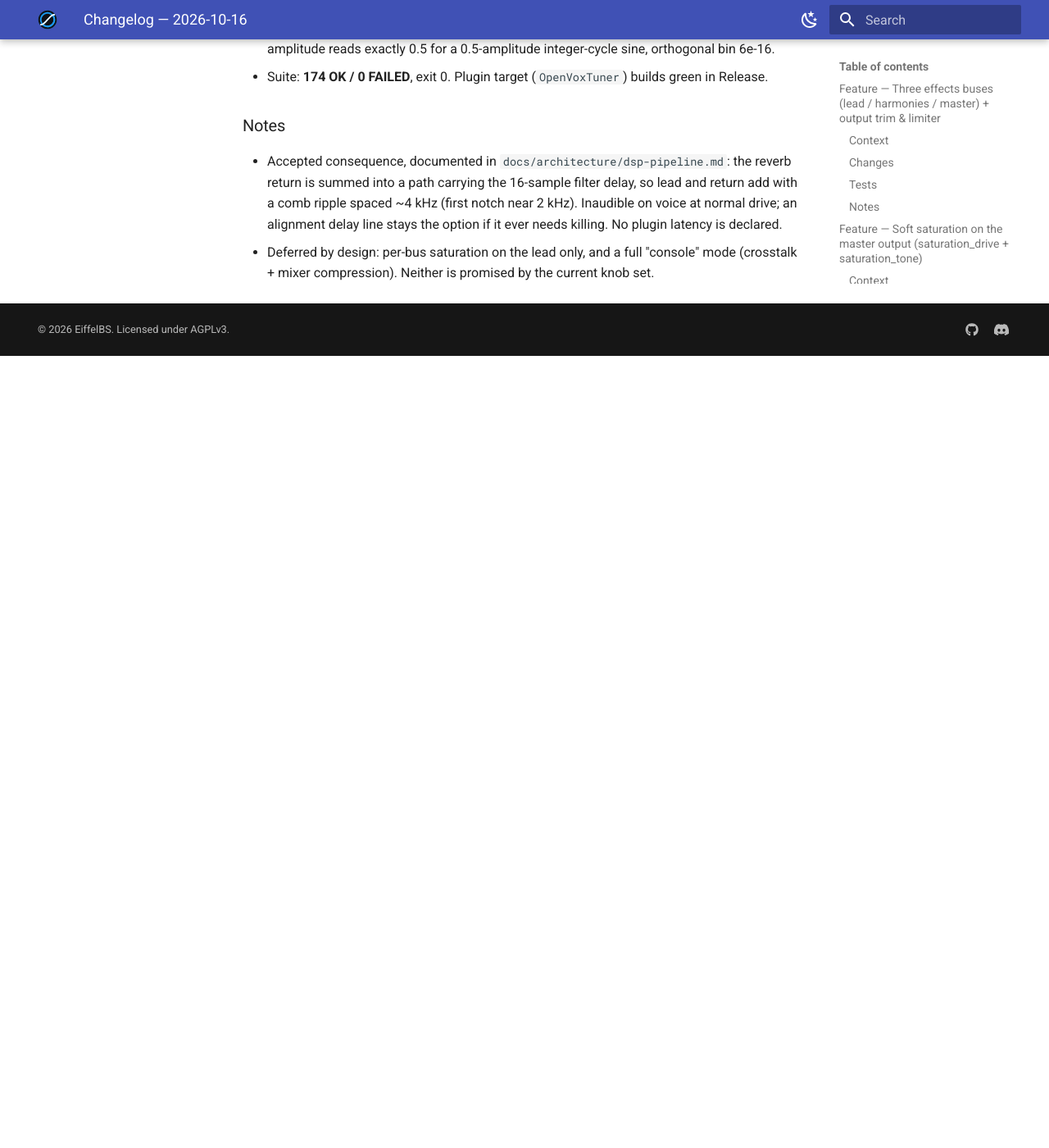
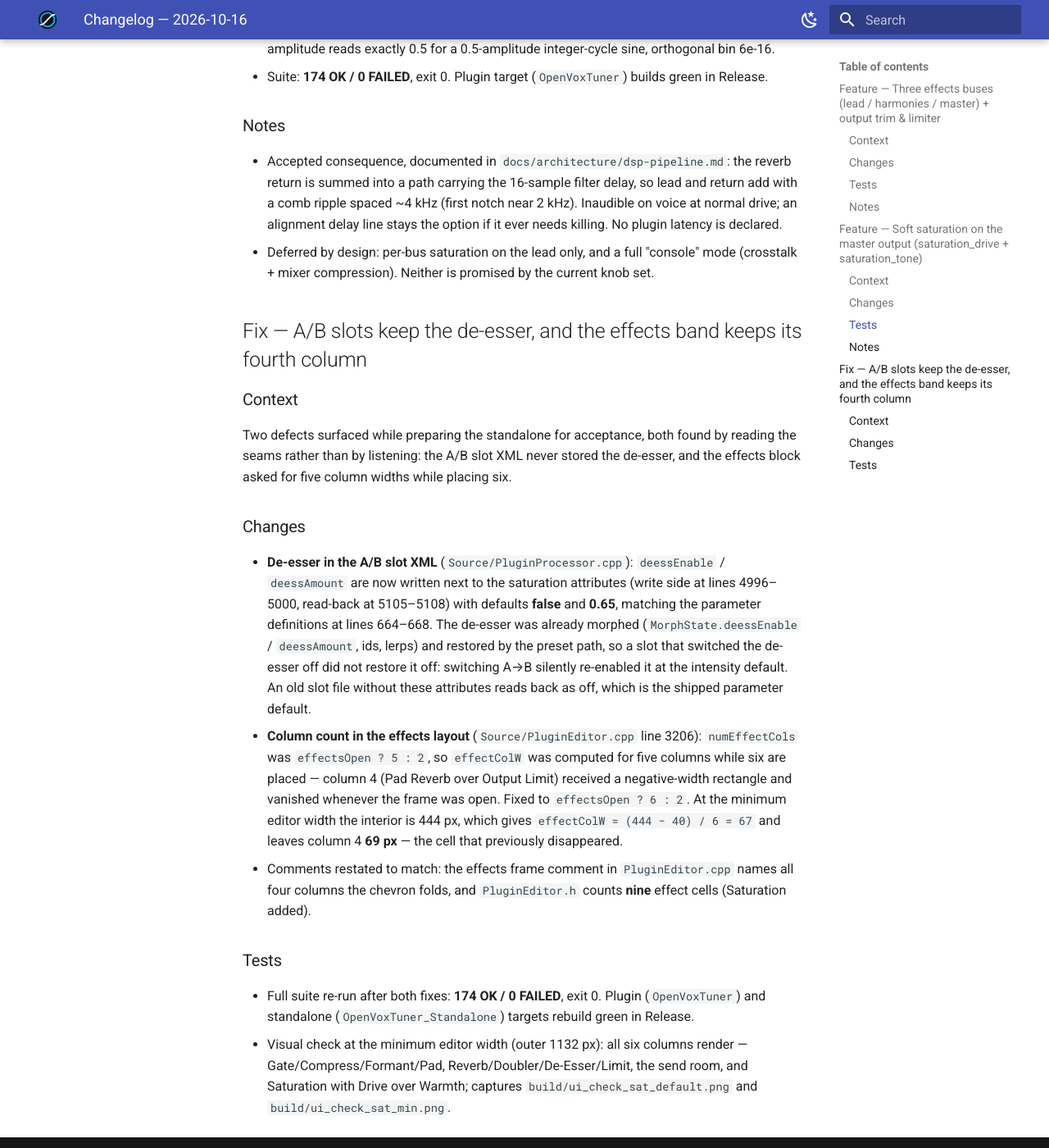
Before and after one commit to EiffelBS/OpenVoxTuner, an MkDocs documentation site: the page built from docs/changelog/changelog-2026-10-16.md, in a window 1280 px wide and 1400 px high, scrolled down 5747 px. Shown: the whole window at 82% size. Built offline with MkDocs 1.6.1 and Material for MkDocs 9.7.7, drawn with Linux system fonts in a browser that asks for light colours; the version menu is left out; before the commit the page ends 6181 px from its top, so only the background shows below that.

Commit message:
fix: A/B slots store the de-esser, effects band keeps all six columns
The slot XML captured and morphed the de-esser but never wrote it, so switching A to B re-enabled the de-esser at the intensity default. deessEnable / deessAmount are now written and read back with defaults false / 0.65, matching the parameter definitions; an old slot file without them reads as off.

The effects layout asked for five column widths while placing six, so the Pad Reverb over Output Limit cell got a negative-width rectangle whenever the frame was open. numEffectCols is now effectsOpen ? 6 : 2: at minimum width effectColW = 67 and that cell keeps 69 px. Comments restated to name all folded columns and count nine cells.

```diff
--- a/docs/changelog/changelog-2026-10-16.md
+++ b/docs/changelog/changelog-2026-10-16.md
@@ -207,3 +207,36 @@ Three constraints decided the design before any code was written:
   it ever needs killing. No plugin latency is declared.
 - Deferred by design: per-bus saturation on the lead only, and a full "console" mode (crosstalk + mixer
   compression). Neither is promised by the current knob set.
+
+## Fix — A/B slots keep the de-esser, and the effects band keeps its fourth column
+
+### Context
+
+Two defects surfaced while preparing the standalone for acceptance, both found by reading the seams
+rather than by listening: the A/B slot XML never stored the de-esser, and the effects block asked for
+five column widths while placing six.
+
+### Changes
+
+- **De-esser in the A/B slot XML** (`Source/PluginProcessor.cpp`): `deessEnable` / `deessAmount` are now
+  written next to the saturation attributes (write side at lines 4996–5000, read-back at 5105–5108) with
+  defaults **false** and **0.65**, matching the parameter definitions at lines 664–668. The de-esser was
+  already morphed (`MorphState.deessEnable` / `deessAmount`, ids, lerps) and restored by the preset path,
+  so a slot that switched the de-esser off did not restore it off: switching A→B silently re-enabled it at
+  the intensity default. An old slot file without these attributes reads back as off, which is the shipped
+  parameter default.
+- **Column count in the effects layout** (`Source/PluginEditor.cpp` line 3206): `numEffectCols` was
+  `effectsOpen ? 5 : 2`, so `effectColW` was computed for five columns while six are placed — column 4
+  (Pad Reverb over Output Limit) received a negative-width rectangle and vanished whenever the frame was
+  open. Fixed to `effectsOpen ? 6 : 2`. At the minimum editor width the interior is 444 px, which gives
+  `effectColW = (444 − 40) / 6 = 67` and leaves column 4 **69 px** — the cell that previously disappeared.
+- Comments restated to match: the effects frame comment in `PluginEditor.cpp` names all four columns the
+  chevron folds, and `PluginEditor.h` counts **nine** effect cells (Saturation added).
+
+### Tests
+
+- Full suite re-run after both fixes: **174 OK / 0 FAILED**, exit 0. Plugin (`OpenVoxTuner`) and standalone
+  (`OpenVoxTuner_Standalone`) targets rebuild green in Release.
+- Visual check at the minimum editor width (outer 1132 px): all six columns render — Gate/Compress/Formant/Pad,
+  Reverb/Doubler/De-Esser/Limit, the send room, and Saturation with Drive over Warmth; captures
+  `build/ui_check_sat_default.png` and `build/ui_check_sat_min.png`.
```
Also changed, not shown: 3 other files.
